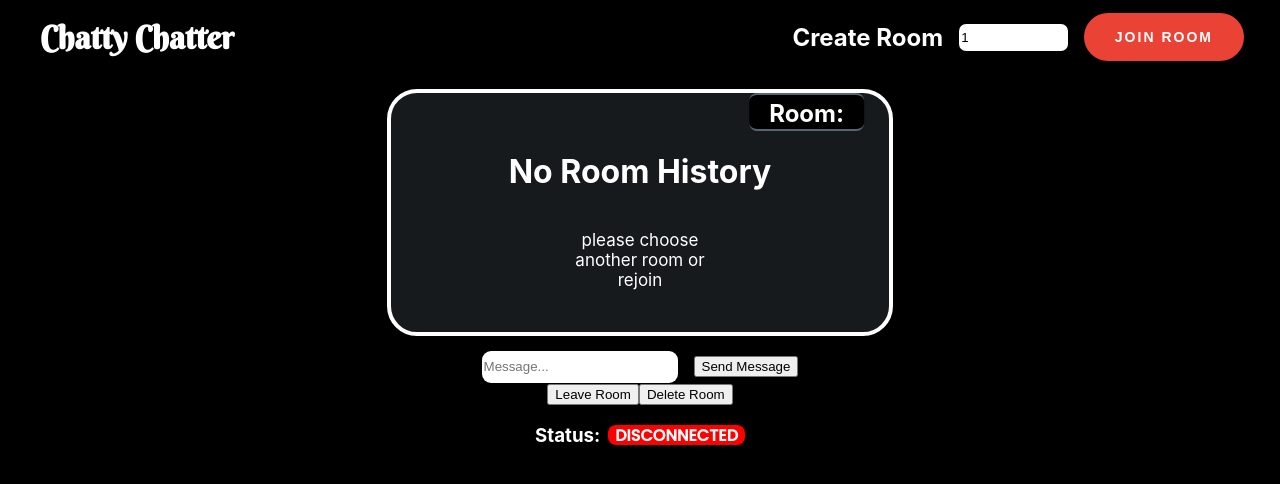
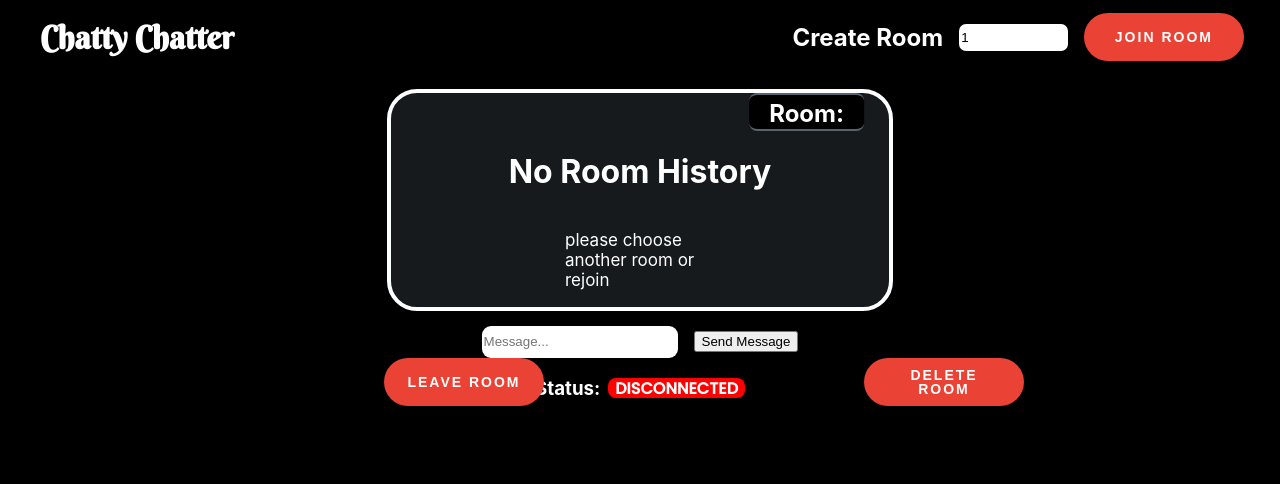
Before and after one commit to Tanner-Davison/Chatty_Chatter, a React (Create React App) app: page /chatroom/1 in a window 1280 px wide. Shown: the top 484 px of the page. Built offline with nearby package versions, Linux system fonts and the light colour scheme; no server answers.

Commit message:
mainRoom css styling issues

```diff
--- a/src/App.css
+++ b/src/App.css
@@ -19,7 +19,9 @@
   overscroll-behavior-x:none ;
 
 }
-
+.App::-webkit-scrollbar{
+  display:none;
+}
 
 @keyframes App-logo-spin {
   from {
--- a/src/App.js
+++ b/src/App.js
@@ -91,16 +91,14 @@ function App() {
         createUserInfo,
       }}>
       <RouterProvider router={router}>
-        <header className={"App"}>
-          <div className={"App-body"}>
+
             <Header>
               <Login />
               <CurrentServers />
               <MainRoom />
               <Profile />
             </Header>
-          </div>
-        </header>
+
       </RouterProvider>
     </LoginContext.Provider>
   );
--- a/src/components/MainRoom.css
+++ b/src/components/MainRoom.css
@@ -16,6 +16,7 @@ p {
 }
 .message-timestamp-left {
   display: none;
+
   opacity: 0;
   transition: transform 0.9s;
   transition-duration: opacity 3s;
@@ -39,15 +40,15 @@ p {
   flex-direction: column;
   width:100%;
   height: fit-content;
-  padding: 10px;
+  padding:10px;
 }
 
 .container:hover >.message-timestamp-left {
     display: flex;
     opacity: 1;
     position: absolute;
-    right:-4%;
-    top:-50%;
+    right:-8%;
+    top:8%;
     bottom:-20%;
     color:white;
     align-items: center;
@@ -55,21 +56,21 @@ p {
     font-size: 0.85em;
     font-weight: 300;
     font-weight: bold;
+    height: fit-content;
     width: -moz-fit-content;
     width: fit-content;
 }
 .container:hover .message-timestamp-right {
+
+  position: absolute;
     display: flex;
     opacity: 1;
-    align-items: center;
-    justify-content: center;
-    position: absolute;
     font-size: 0.85em;
     font-weight: 300;
     font-weight: bold;
-    left:3%;
-    top: 16%;
-    bottom: 50%;
+    left:0%;
+    top: 5%;
+
     width: -moz-fit-content;
     width: fit-content;
 }
@@ -77,17 +78,16 @@ p {
   position: relative;
   display: flex;
   flex-direction: row;
-
   padding: 10px;
   background-color: #147efb;
   max-width: 500px;
-  width:fit-content;
+  width:auto;
   max-height:auto;
   text-align: left;
-  font: 400 0.9em "Open Sans", sans-serif;
+  font: 500 0.9em "Open Sans", sans-serif;
   border: 1px solid #1d1acb00;
   border-radius: 30px;
-  transition: transform 0.4s;
+  transition: transform 0.6s;
   z-index: 50;
 }
 .message-green {
@@ -104,9 +104,10 @@ p {
   font: 400 0.9em "Open Sans", sans-serif;
   border: 1px solid #97c6e3;
   border-radius: 10px;
-  transition: transform 0.4s;
+  transition: transform 0.8s;
  z-index: 50;
 }
+
 .message-blue:after {
   content: "";
   position: absolute;
@@ -154,39 +155,41 @@ p {
 .container.blue:hover .user{
   transform:translateX(-100px);
 }
-.container.green:hover .user{
-  transform:translateX(100px);
+.container.green:hover .user.green{
+ transform:translateX(15px)
 }
-.container:hover .message-green {
+.container:hover> .message-green {
   transform: translateX(100px);
 
 }
 
 .container.blue{
   display: flex;
+
+  justify-self: flex-end;
+  width:auto;
+  justify-content: flex-end;
   align-items: flex-end;
-  justify-self: flex-end;
-  width:fit-content;
-  padding-left:41%;
+
 }
 .container.green{
   display: flex;
-  justify-content: flex-end;
+  justify-content: flex-start;
   align-items: flex-start;
-  width:fit-content;
+  width:auto;
   padding-left:15%;
 }
-.container.green > .user{
-   display: flex;
-  position: relative;
-  align-self: flex-end;
-  padding-right:20px;
+ .container.green .user.green{
+  position: absolute;
+  bottom:-40px;
+  left:8px;
+  right:100%;
   font-size: 0.85em;
   font-weight: 700;
   color:white;
   width: -moz-fit-content;
-  width: fit-content;
- transition: transform 0.4s;
+  width: auto;
+ transition: transform 1s;
  z-index: 2;
 }
 .room_name{
@@ -225,23 +228,24 @@ font-family: 'Varela Round', sans-serif;
   color:white;
   width: -moz-fit-content;
   width: fit-content;
-  margin-right:30px;
+  margin-right:25px;
   transition: opacity 1;
- transition: transform 0.4s;
+ transition: transform 0.8s;
  z-index: 50;
 }
 .messagesContainer {
-  display: flex;
-  position: relative;
-  width: 100%;
-  height:fit-content;
-  border-radius: 25px;
-  background-color: #161a1d;
+    position: relative;
+    width: 100%;
+    height: -moz-fit-content;
+    height: fit-content;
+    border-radius: 25px;
+    background-color: #161a1d;
+    padding: 10px;
 }
-.messagesContainer >.container.blue{
+/* .messagesContainer >.container.blue{
   justify-content: flex-end;
   align-items: flex-end;
-}
+} */
 .all-messages{
   position:relative;
   display:flex;
@@ -254,16 +258,56 @@ font-family: 'Varela Round', sans-serif;
   border-radius: 30px;
   background-color: #161a1d;
   margin:15px 15px;
-  padding: 0px 25px 25px 25px;
+  padding: 0px 25px 0px 25px;
   z-index: 1;
   border:4px solid white;
 }
+
 .all-messages::-webkit-scrollbar {
     display: none;  /* Hide the scrollbar */
 }
 h1{
   color:white;
 }
+.leave-delete-button{
+  display: flex;
+  position: absolute;
+  width:50%;
+ gap:50%;
+ left:30%;
+}
+.leave-delete-button button{
+
+
+  display: flex;
+  align-items: center;
+  justify-content: center;
+  outline: none;
+  cursor: pointer;
+  font-size: 14px;
+  line-height: 1;
+  border-radius: 500px;
+  transition-property: background-color,border-color,color,box-shadow,filter;
+  transition-duration: .3s;
+  border: 1px solid transparent;
+  letter-spacing: 2px;
+  min-width: 160px;
+  text-transform: uppercase;
+  white-space: normal;
+  font-weight: 700;
+  text-align: center;
+  padding: 10px 20px;
+  color: #fff;
+  background-color: #ea4335;
+  height: 48px;
+  &:hover{
+  transform: scale(1.04);
+  background-color: #34a853;
+
+  }
+}
+
+
 .headerContainer{
   display: flex;
   flex-direction: row;
@@ -271,7 +315,7 @@ h1{
   justify-content: space-between;
   width:100%;
 }
-.header{
+.roomWrapper{
   display:flex;
   flex-direction: column;
   align-items: center;
@@ -304,15 +348,16 @@ h1{
 }
   .user-profile-pic{
     position: absolute;
-    left:-100px;
+    left:-105px;
+    top:-3%;
   border-right: 4px solid black;
   border-bottom: 4px solid black;
   border-top: 4px solid black;
   border-left:2px solid black;
   border-radius:15px;
-  transition:img .5s;
-  width: 4rem;
-  height: 4rem;
+
+  max-width: 4.5rem;
+  max-height: 4.5rem;
   z-index: 100;
 }
 
@@ -333,15 +378,12 @@ h1{
     flex-direction: column;
     align-items: flex-start;
   }
-  div>.container.blue{
 
-    width:60%;
-  }
   .container.green{
     display:flex;
     align-items: flex-start;
     width:55%;
-    margin-left:10%;
+
   }
   .container:hover .message-green {
   transform: translateX(100px);
--- a/src/components/MainRoom.js
+++ b/src/components/MainRoom.js
@@ -157,23 +157,26 @@ const MainRoom = () => {
 
   return (
     <>
-      <div className="App">
-        <div className="header">
+      <div className="roomWrapper">
         <Header
           roomChanger={roomChanger}
           room={room ? room : 1}
           joinRoom={joinRoom}
         />
+
         <div className={"all-messages"} ref={messagesStartRef}>
           <div className="room_name">
             <h2> Room: {inRoom}</h2>
           </div>
+
           {messageRecieved.length > 0 &&
             messageRecieved.map((msg, index) => {
+              const timestampParts = msg.timestamp.split(" ");
+              const datePart = timestampParts[0];
+              const timePart = timestampParts[1] + " " + timestampParts[2];
               if (msg.sentBy === userLoginInfo.username) {
                 // Message sent by current user
-                  let userLoggedIn =
-                    "@" + userLoginInfo.username.toUpperCase();
+                let userLoggedIn = "@" + userLoginInfo.username.toUpperCase();
                 return (
                   <div key={index} className={"messagesContainer"}>
                     <div className={"container blue"}>
@@ -198,6 +201,13 @@ const MainRoom = () => {
                 return (
                   <div key={index} className={"messagesContainer"}>
                     <div className={"container green"}>
+                      <div className={"message-timestamp-right"}>
+                        <p>
+                          {datePart}
+                          <br />
+                          {timePart}
+                        </p>
+                      </div>
                       <div className={"message-green"}>
                         <img
                           src={msg.imageUrl}
@@ -205,14 +215,11 @@ const MainRoom = () => {
                           alt="Profile-Pic"
                         />
                         <p className={"message-content"}>{msg.message}</p>
-                        </div>
-                        <p className={"user"}>
+                        <p className={"user green"}>
                           {msg.sentBy
                             ? "@" + msg.sentBy.toUpperCase()
-                            : "@"+ msg.username.toUpperCase()}
+                            : "@" + msg.username.toUpperCase()}
                         </p>
-                        <div className={"message-timestamp-right"}>
-                          <p>{msg.timestamp}</p>
                       </div>
                     </div>
                   </div>
@@ -243,8 +250,11 @@ const MainRoom = () => {
         />
         <button onClick={sendMessageFunc}>Send Message</button>
       </div>
+
+        <div className="leave-delete-button">
           <button onClick={leaveRoom}>Leave Room</button>
-        <button onClick={deleteRoom}> Delete Room </button>
+          <button onClick={deleteRoom}>Delete Room</button>
+        </div>
 
       {
         <>
@@ -273,7 +283,6 @@ const MainRoom = () => {
           </div>
         </>
       }
-      </div>
     </>
   );
 };
--- a/src/index.css
+++ b/src/index.css
@@ -9,7 +9,11 @@ body {
 }
 html{
   background-color: black;
+  ;
 
+}
+::-webkit-scrollbar{
+  display:none;
 }
 code {
   font-family: source-code-pro, Menlo, Monaco, Consolas, 'Courier New',
```
Lines whose indentation alone changed are shown as unchanged.
